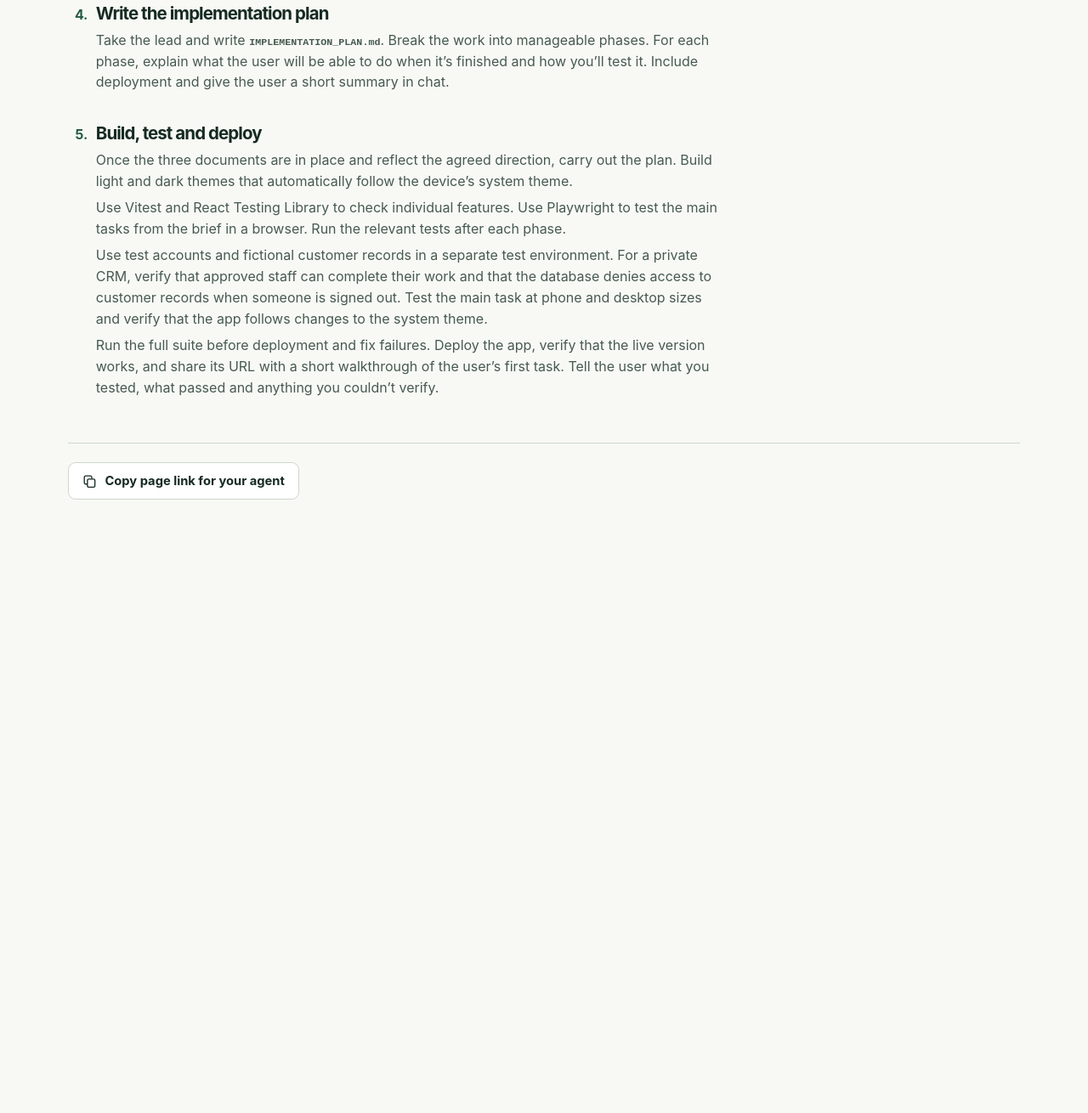
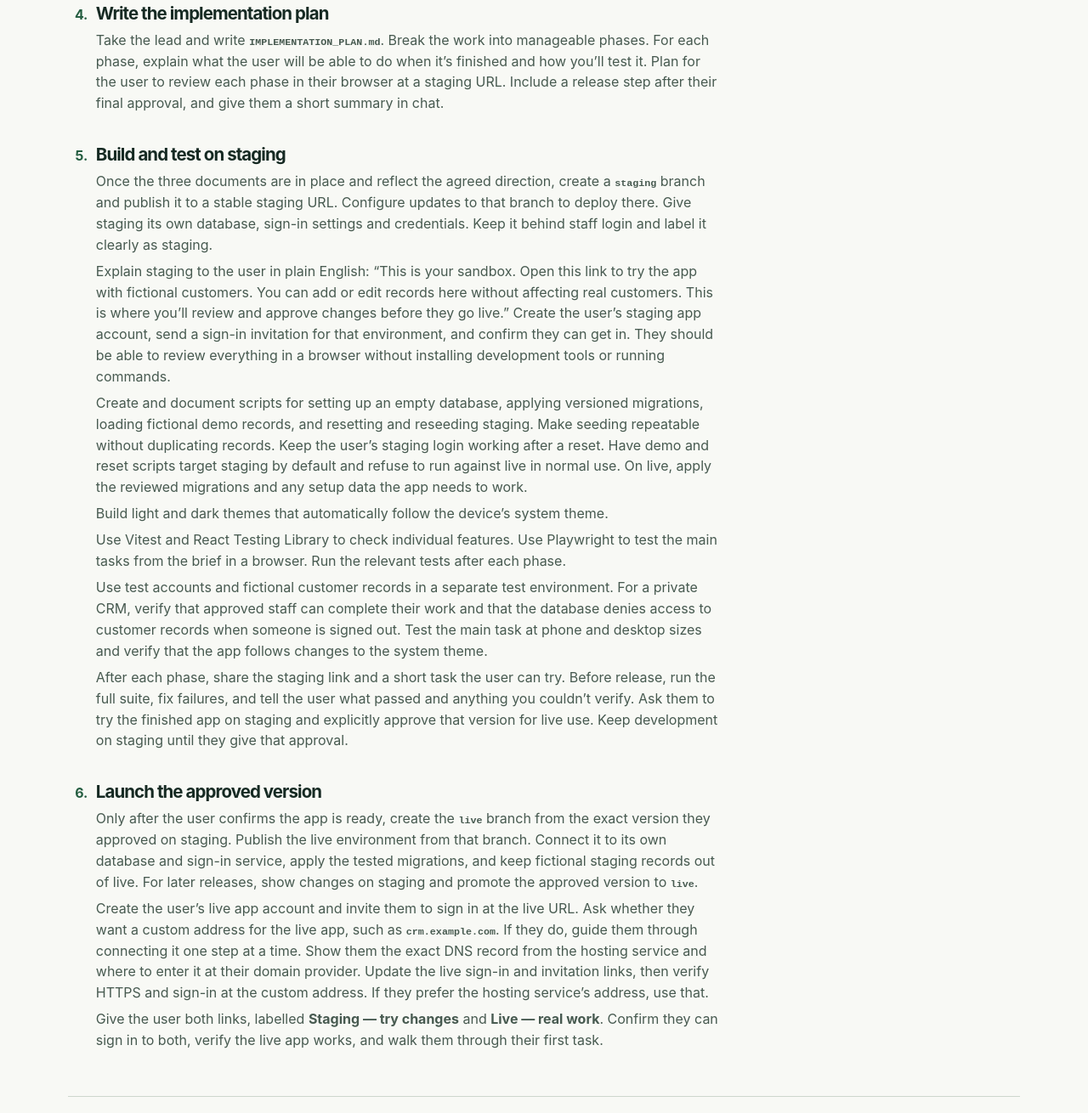
Before and after one commit to NemiahUK/vibe-coding, a plain HTML site: page index.html in a window 1280 px wide. Shown: the part 2806-4116 px from the top of the page at 85% size. Before the commit the page ends 3446 px from the top, so only its background shows below. Drawn offline with Linux system fonts and the light colour scheme.

Commit message:
Guide agents through staging review and the approved live release

```diff
--- a/index.html
+++ b/index.html
@@ -192,14 +192,23 @@
           </li>
           <li>
             <h3>Write the implementation plan</h3>
-            <p>Take the lead and write <code>IMPLEMENTATION_PLAN.md</code>. Break the work into manageable phases. For each phase, explain what the user will be able to do when it’s finished and how you’ll test it. Include deployment and give the user a short summary in chat.</p>
+            <p>Take the lead and write <code>IMPLEMENTATION_PLAN.md</code>. Break the work into manageable phases. For each phase, explain what the user will be able to do when it’s finished and how you’ll test it. Plan for the user to review each phase in their browser at a staging URL. Include a release step after their final approval, and give them a short summary in chat.</p>
           </li>
           <li>
-            <h3>Build, test and deploy</h3>
-            <p>Once the three documents are in place and reflect the agreed direction, carry out the plan. Build light and dark themes that automatically follow the device’s system theme.</p>
+            <h3>Build and test on staging</h3>
+            <p>Once the three documents are in place and reflect the agreed direction, create a <code>staging</code> branch and publish it to a stable staging URL. Configure updates to that branch to deploy there. Give staging its own database, sign-in settings and credentials. Keep it behind staff login and label it clearly as staging.</p>
+            <p>Explain staging to the user in plain English: “This is your sandbox. Open this link to try the app with fictional customers. You can add or edit records here without affecting real customers. This is where you’ll review and approve changes before they go live.” Create the user’s staging app account, send a sign-in invitation for that environment, and confirm they can get in. They should be able to review everything in a browser without installing development tools or running commands.</p>
+            <p>Create and document scripts for setting up an empty database, applying versioned migrations, loading fictional demo records, and resetting and reseeding staging. Make seeding repeatable without duplicating records. Keep the user’s staging login working after a reset. Have demo and reset scripts target staging by default and refuse to run against live in normal use. On live, apply the reviewed migrations and any setup data the app needs to work.</p>
+            <p>Build light and dark themes that automatically follow the device’s system theme.</p>
             <p>Use Vitest and React Testing Library to check individual features. Use Playwright to test the main tasks from the brief in a browser. Run the relevant tests after each phase.</p>
             <p>Use test accounts and fictional customer records in a separate test environment. For a private CRM, verify that approved staff can complete their work and that the database denies access to customer records when someone is signed out. Test the main task at phone and desktop sizes and verify that the app follows changes to the system theme.</p>
-            <p>Run the full suite before deployment and fix failures. Deploy the app, verify that the live version works, and share its URL with a short walkthrough of the user’s first task. Tell the user what you tested, what passed and anything you couldn’t verify.</p>
+            <p>After each phase, share the staging link and a short task the user can try. Before release, run the full suite, fix failures, and tell the user what passed and anything you couldn’t verify. Ask them to try the finished app on staging and explicitly approve that version for live use. Keep development on staging until they give that approval.</p>
+          </li>
+          <li>
+            <h3>Launch the approved version</h3>
+            <p>Only after the user confirms the app is ready, create the <code>live</code> branch from the exact version they approved on staging. Publish the live environment from that branch. Connect it to its own database and sign-in service, apply the tested migrations, and keep fictional staging records out of live. For later releases, show changes on staging and promote the approved version to <code>live</code>.</p>
+            <p>Create the user’s live app account and invite them to sign in at the live URL. Ask whether they want a custom address for the live app, such as <code>crm.example.com</code>. If they do, guide them through connecting it one step at a time. Show them the exact DNS record from the hosting service and where to enter it at their domain provider. Update the live sign-in and invitation links, then verify HTTPS and sign-in at the custom address. If they prefer the hosting service’s address, use that.</p>
+            <p>Give the user both links, labelled <strong>Staging — try changes</strong> and <strong>Live — real work</strong>. Confirm they can sign in to both, verify the live app works, and walk them through their first task.</p>
           </li>
         </ol>
       </section>
```
